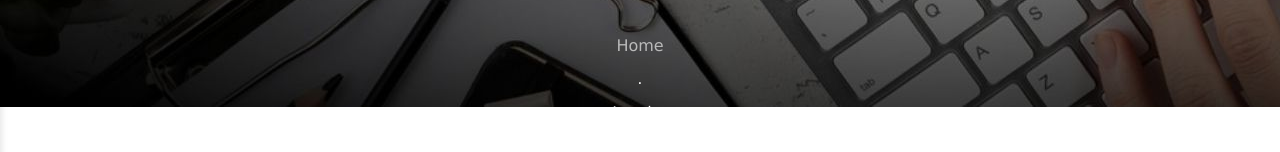
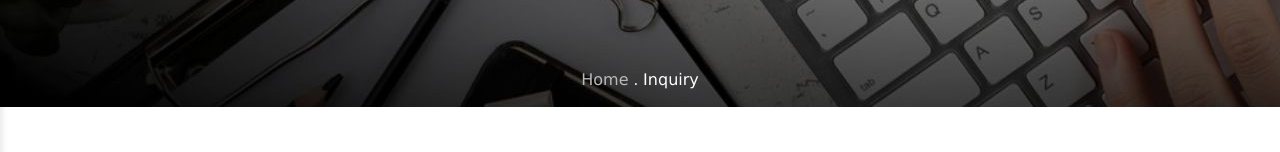
Before and after one commit to sujalkakadiya34/tractors, a React (Create React App) app: page /Inquiry in a window 1280 px wide. Shown: the part 323-475 px from the top of the page. Built offline with nearby package versions, Linux system fonts and the light colour scheme.

Commit message:
solve minore issue in inquiry.js

```diff
--- a/src/Inquiry.js
+++ b/src/Inquiry.js
@@ -155,7 +155,7 @@ Products Selected: ${selectedProducts.join(", ") || "None"}`);
           <div className="center1"><b>Discover Your Next Adventure</b></div>
           <div className='center2'>
             <a href="http://localhost:3000/" className='inquiry-classic-btn-a1'>Home </a>
-            <p> . </p>
+            <a> . </a>
             <a href="http://localhost:3000/inquiry" className='inquiry-classic-btn-a2'> Inquiry</a>
           </div>
       </div>
```
Also changed, not shown: 7 other files (tests, documents, lock files or other folders).
